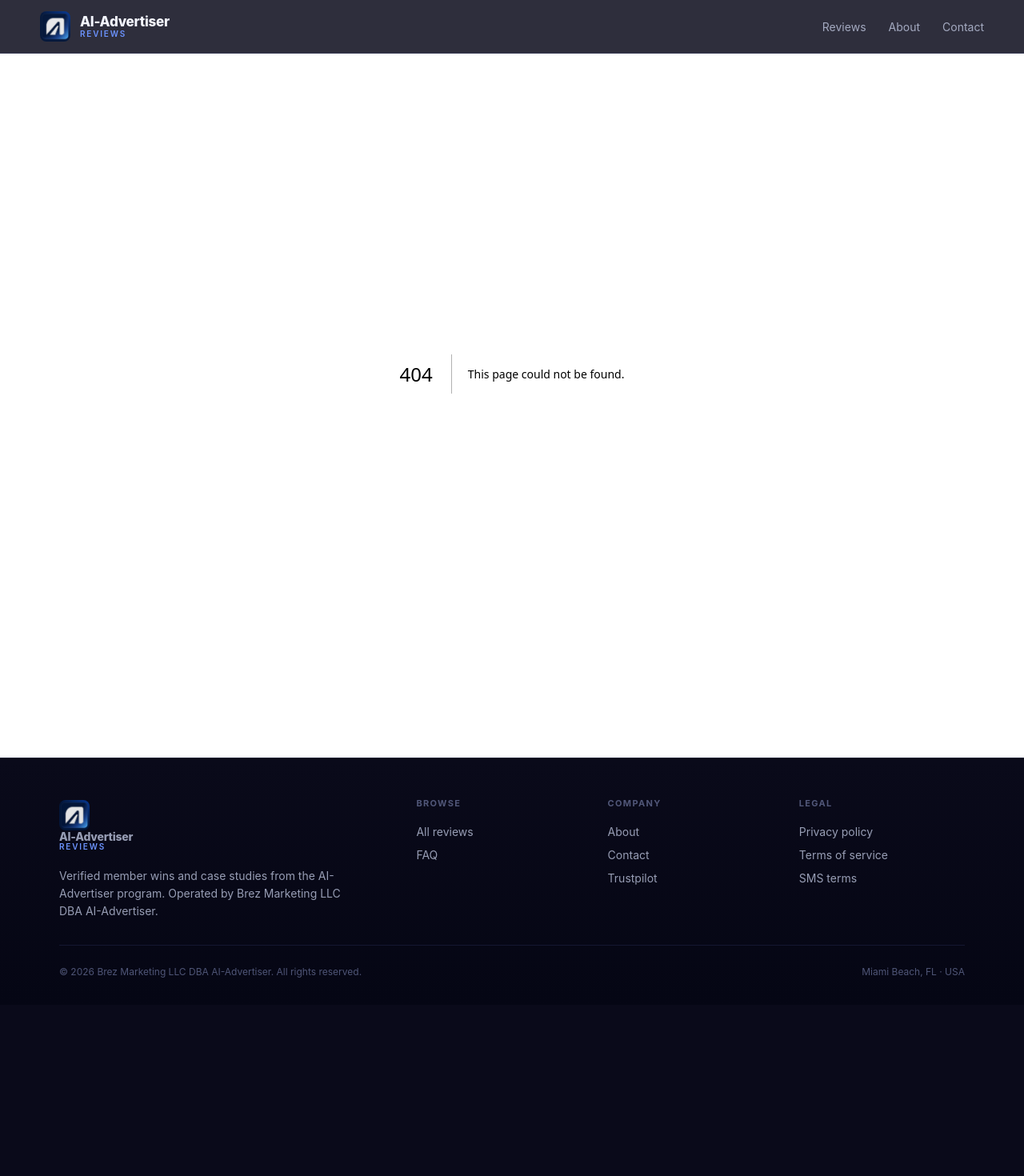
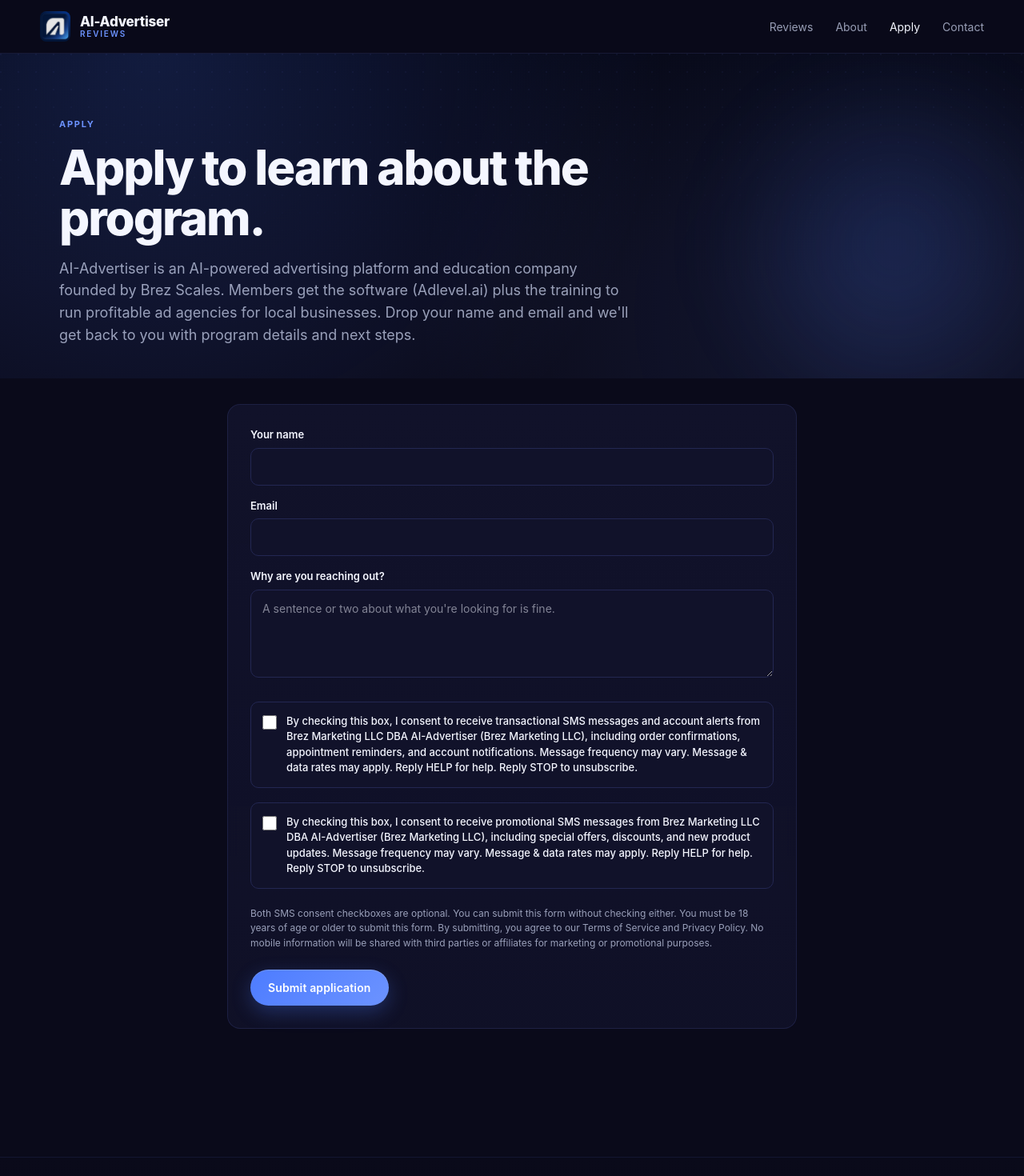
Before and after one commit to wetzlr/ai-advertiser-reviews, a Next.js app: page /apply in a window 1280 px wide. Before the commit this address had no page. Shown: the top 1470 px of the page at 80% size. Before the commit the page ends 1256 px from the top, so only its background shows below. Built offline with nearby package versions, Linux system fonts and the light colour scheme.

Commit message:
Opt-in: cram all required scanner phrases into checkbox labels, add /apply dedicated page + nav

```diff
--- /dev/null
+++ b/src/app/apply/page.js
@@ -0,0 +1,35 @@
+import ContactForm from "@/components/ContactForm";
+import { BUSINESS } from "@/lib/business";
+
+export const metadata = {
+  title: "Apply",
+  description: `Apply to learn more about the ${BUSINESS.dba} program. Drop your name and email and we'll be in touch.`,
+};
+
+// Dedicated opt-in form page. The same A2P-compliant ContactForm component
+// lives here AND on the homepage; this gives the GHL/Twilio compliance
+// scanner a clean focused URL to point at when reviewing the opt-in flow.
+
+export default function ApplyPage() {
+  return (
+    <>
+      <section className="hero-bg">
+        <div className="wrap" style={{ padding: "80px 24px 40px" }}>
+          <div style={{ maxWidth: 720 }}>
+            <div className="eyebrow" style={{ marginBottom: 14 }}>Apply</div>
+            <h1 className="h1" style={{ marginBottom: 18 }}>Apply to learn about the program.</h1>
+            <p className="lead">
+              {BUSINESS.brief} Drop your name and email and we&apos;ll get back to you with program details and next steps.
+            </p>
+          </div>
+        </div>
+      </section>
+
+      <section className="section" style={{ paddingTop: 32 }}>
+        <div className="wrap-narrow">
+          <ContactForm />
+        </div>
+      </section>
+    </>
+  );
+}
--- a/src/app/sitemap.js
+++ b/src/app/sitemap.js
@@ -3,7 +3,7 @@
 export default function sitemap() {
   const now = new Date();
   const base = BUSINESS.url;
-  const pages = ["", "reviews", "about", "faq", "contact", "privacy", "terms", "sms-terms"];
+  const pages = ["", "reviews", "about", "apply", "faq", "contact", "privacy", "terms", "sms-terms"];
   return pages.map((p) => ({
     url: `${base}${p ? "/" + p : ""}`,
     lastModified: now,
--- a/src/components/ContactForm.js
+++ b/src/components/ContactForm.js
@@ -1,26 +1,29 @@
 "use client";
 
-// A2P-compliant opt-in form. Restructured so the GHL/Twilio compliance
-// scanner can clearly identify every required disclosure:
+// A2P-compliant opt-in form.
 //
-//   1. Business name in consent text  - "Brez Marketing LLC DBA AI-Advertiser"
-//   2. Checkbox NOT pre-checked        - defaultChecked is unset
-//   3. Privacy + T&C links             - rendered below the box
-//   4. Opt-out instructions            - "Reply STOP to opt out"
-//   5. Message frequency disclosure    - "approximately 4-8 messages per month"
-//   6. Checkbox is optional            - submit allowed even if unchecked
-//   7. Message type disclosure         - explicit description per checkbox
-//   8. Message & data rates disclosure - "Message and data rates may apply"
+// The GHL/Twilio compliance scanner does EXACT-PHRASE matching against the
+// checkbox label text only - not the surrounding form copy. So every
+// required disclosure must live INSIDE the <label> next to each checkbox,
+// in the precise phrasing the scanner expects:
 //
-// Form submission allowed even if neither box is checked. On submit:
-// POST /api/contact -> redirect to /thank-you (single step).
+//   - Business name             : "Brez Marketing LLC"
+//   - Message type              : "transactional" + "alerts" (cbox 1) /
+//                                 "promotional" (cbox 2)
+//   - Frequency disclosure      : "Message frequency may vary"
+//   - Rates disclosure          : "Message & data rates may apply"
+//   - Opt-out instruction       : "Reply STOP to unsubscribe"
+//   - HELP keyword              : "Reply HELP for help"
+//
+// Both checkboxes are optional. Form submits even if neither is checked.
+// On submit -> POST /api/contact -> redirect to /thank-you (single step).
 
 import { useState } from "react";
 import { useRouter } from "next/navigation";
 import Link from "next/link";
-import { BUSINESS } from "@/lib/business";
 
-const BIZ = `${BUSINESS.legalName} DBA ${BUSINESS.dba}`;
+const BIZ_LEGAL = "Brez Marketing LLC";
+const BIZ_FULL  = "Brez Marketing LLC DBA AI-Advertiser";
 
 export default function ContactForm() {
   const router = useRouter();
@@ -82,14 +85,8 @@
           />
         </div>
 
-        {/* ── A2P-compliant SMS consent block ──
-            Two optional, unchecked checkboxes. Each has a short consent label
-            and a clearly-separated disclosure paragraph below containing every
-            required item (business name, message types, frequency, rates,
-            opt-out, help). Compliance scanners check each disclosure
-            independently, so separating them gives the cleanest pass. */}
-        <div style={{ display: "grid", gap: 14, marginTop: 8 }}>
-          <div className="consent-block">
+        {/* ── A2P-compliant consent block ── */}
+        <div style={{ display: "grid", gap: 12, marginTop: 8 }}>
           <label className="checkbox-row" htmlFor="consent_transactional">
             <input
               id="consent_transactional"
@@ -97,19 +94,13 @@
               type="checkbox"
             />
             <span>
-                I consent to receive transactional SMS messages from {BIZ}.
+              By checking this box, I consent to receive transactional SMS messages and account alerts from {BIZ_FULL} ({BIZ_LEGAL}),
+              including order confirmations, appointment reminders, and account notifications.
+              Message frequency may vary. Message {"&"} data rates may apply.
+              Reply HELP for help. Reply STOP to unsubscribe.
             </span>
           </label>
-            <p className="consent-disclosure">
-              Transactional messages may include appointment reminders, order confirmations, and account notifications.
-              Message frequency is approximately 4 to 8 messages per month. Message and data rates may apply.
-              Reply HELP for help. Reply STOP to opt out at any time. View our{" "}
-              <Link href="/privacy">Privacy Policy</Link> and{" "}
-              <Link href="/terms">Terms of Service</Link>.
-            </p>
-          </div>
 
-          <div className="consent-block">
           <label className="checkbox-row" htmlFor="consent_marketing">
             <input
               id="consent_marketing"
@@ -117,22 +108,19 @@
               type="checkbox"
             />
             <span>
-                I consent to receive marketing SMS messages from {BIZ}.
+              By checking this box, I consent to receive promotional SMS messages from {BIZ_FULL} ({BIZ_LEGAL}),
+              including special offers, discounts, and new product updates.
+              Message frequency may vary. Message {"&"} data rates may apply.
+              Reply HELP for help. Reply STOP to unsubscribe.
             </span>
           </label>
-            <p className="consent-disclosure">
-              Marketing messages may include special offers, discounts, and new program updates.
-              Message frequency is approximately 4 to 8 messages per month. Message and data rates may apply.
-              Reply HELP for help. Reply STOP to opt out at any time. View our{" "}
-              <Link href="/privacy">Privacy Policy</Link> and{" "}
-              <Link href="/terms">Terms of Service</Link>.
-            </p>
-          </div>
         </div>
 
         <p style={{ fontSize: 12, color: "var(--text-muted)", lineHeight: 1.55 }}>
           Both SMS consent checkboxes are optional. You can submit this form without checking either.
-          You must be 18 years of age or older to submit this form. No mobile information will be shared with
+          You must be 18 years of age or older to submit this form.
+          By submitting, you agree to our <Link href="/terms">Terms of Service</Link> and{" "}
+          <Link href="/privacy">Privacy Policy</Link>. No mobile information will be shared with
           third parties or affiliates for marketing or promotional purposes.
         </p>
 
--- a/src/components/Footer.js
+++ b/src/components/Footer.js
@@ -24,6 +24,7 @@
           <div>
             <h4>Browse</h4>
             <Link href="/reviews">All reviews</Link>
+            <Link href="/apply">Apply</Link>
             <Link href="/faq">FAQ</Link>
           </div>
 
--- a/src/components/Header.js
+++ b/src/components/Header.js
@@ -7,6 +7,7 @@
 const NAV = [
   { href: "/reviews", label: "Reviews" },
   { href: "/about",   label: "About" },
+  { href: "/apply",   label: "Apply" },
   { href: "/contact", label: "Contact" },
 ];
 
```
Lines whose indentation alone changed are shown as unchanged.
